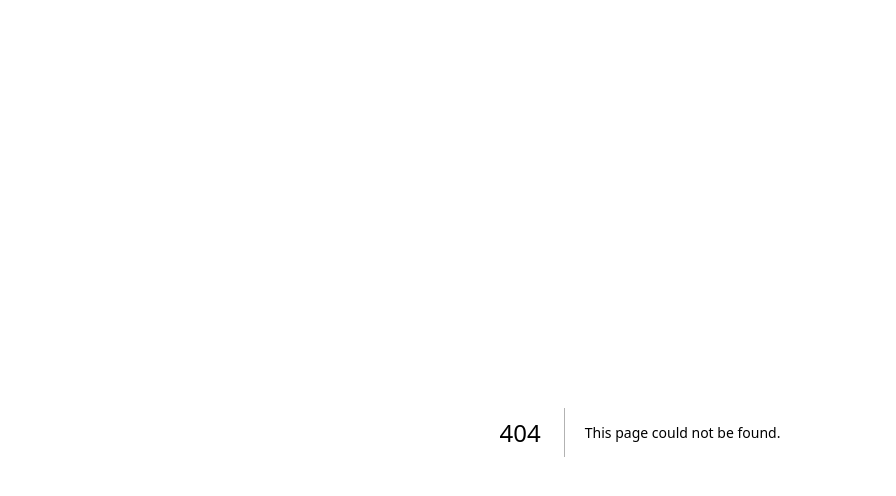
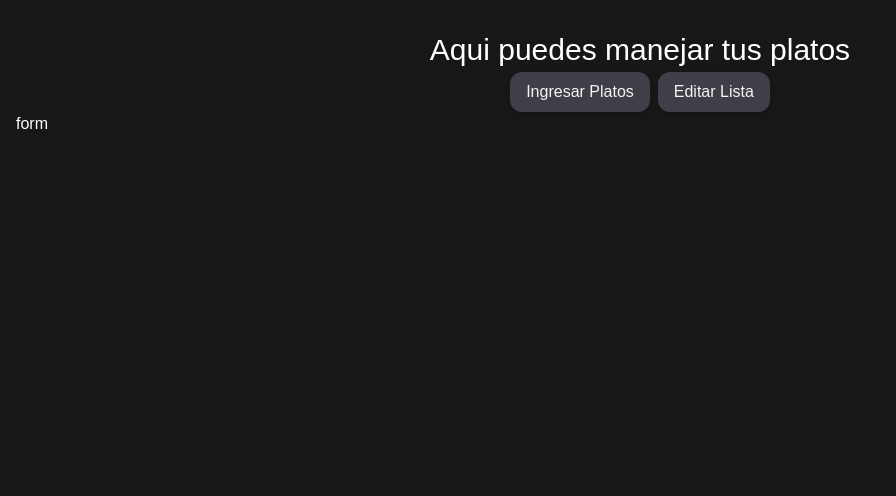
Before and after one commit to nelsonriveradev/3d-menu, a Next.js app: page /admin/ingresar-plato in a window 1280 px wide. Before the commit this address had no page. Shown: the top 496 px of the page, without its empty margins (0-896 px from the left). Built offline with nearby package versions, Linux system fonts and the light colour scheme.

Commit message:
add admin layout and pages; implement header configuration link; enhance header styles

```diff
--- /dev/null
+++ b/app/admin/editar-lista/page.tsx
@@ -0,0 +1,9 @@
+export default function EditList() {
+  return (
+    <div className="">
+      <div className="">
+        <h1>Edit list</h1>
+      </div>
+    </div>
+  );
+}
--- /dev/null
+++ b/app/admin/ingresar-plato/page.tsx
@@ -0,0 +1,9 @@
+export default function Admin() {
+  return (
+    <div>
+      <div className="">
+        <h1>form</h1>
+      </div>
+    </div>
+  );
+}
--- /dev/null
+++ b/app/admin/layout.tsx
@@ -0,0 +1,26 @@
+import Link from "next/link";
+
+export default function Layout({ children }: { children: React.ReactNode }) {
+  return (
+    <div className="">
+      <div className="flex flex-col">
+        <h1 className="text-3xl self-center">Aqui puedes manejar tus platos</h1>
+        <div className=" flex justify-center items-center gap-x-2 mt-1">
+          <Link
+            className="text-zinc-100 bg-zinc-700 py-2 px-4 rounded-xl shadow ease-in-out transition-all active:scale-110 hover:scale-110"
+            href="/admin/ingresar-plato"
+          >
+            Ingresar Platos
+          </Link>
+          <Link
+            className="text-zinc-100 bg-zinc-700 py-2 px-4 rounded-xl shadow ease-in-out transition-all active:scale-110 hover:scale-110"
+            href="/admin/editar-lista"
+          >
+            Editar Lista
+          </Link>
+        </div>
+      </div>
+      <div className="">{children}</div>
+    </div>
+  );
+}
--- a/app/components/Header.tsx
+++ b/app/components/Header.tsx
@@ -1,4 +1,5 @@
 import Link from "next/link";
+import Image from "next/image";
 export default function Header({
   restaurantName,
   reviewLink,
@@ -14,7 +15,19 @@ export default function Header({
           {restaurantName}
         </Link>
       </div>
-      <div className="w-fit">
+      <div className="w-fit flex flex-col items-center gap-y-1">
+        <Link
+          href="/admin"
+          prefetch={true}
+          className="self-end ease-in-out transition-all active:scale-110"
+        >
+          <Image
+            src="/Icons/icons8-configuration-100.png"
+            alt="configuration gear Icon"
+            width={30}
+            height={30}
+          />
+        </Link>
         <button className="p-2 bg-zinc-300 rounded-lg text-zinc-900 shadow-2xl text-xs font-medium">
           Dejanos tu review
         </button>
```
Also changed, not shown: public/Icons/icons8-configuration-100.png (added).
